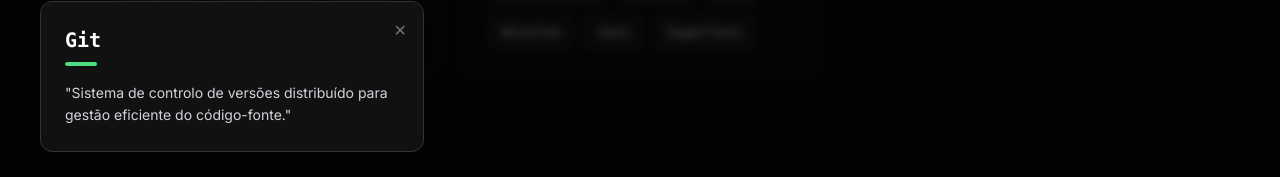
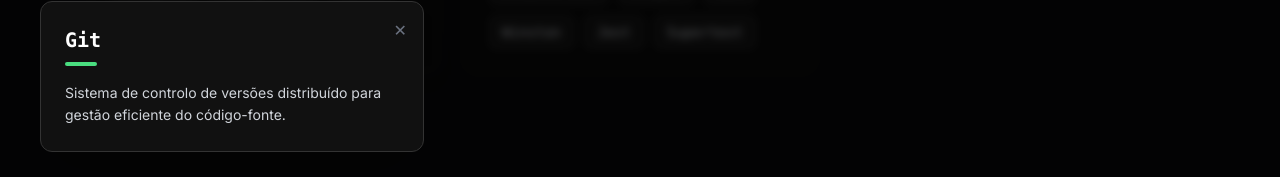
Before and after one commit to edu-mena/eduardomena, a Next.js app: page / in a window 1280 px wide. Both pictures are taken after a click on the button "Git". Shown: the part 2537-2714 px from the top of the page. Built offline with nearby package versions, Linux system fonts and the light colour scheme.

Commit message:
fix: escape quotes in techstack

```diff
--- a/components/Techstack.tsx
+++ b/components/Techstack.tsx
@@ -210,7 +210,7 @@
             <div className="w-8 h-1 bg-green-400 mb-4 rounded-full"></div>
 
             <p className="text-gray-300 text-sm leading-relaxed">
-              "{selectedTool.description}"
+              {selectedTool.description}
             </p>
           </div>
         </div>
```
